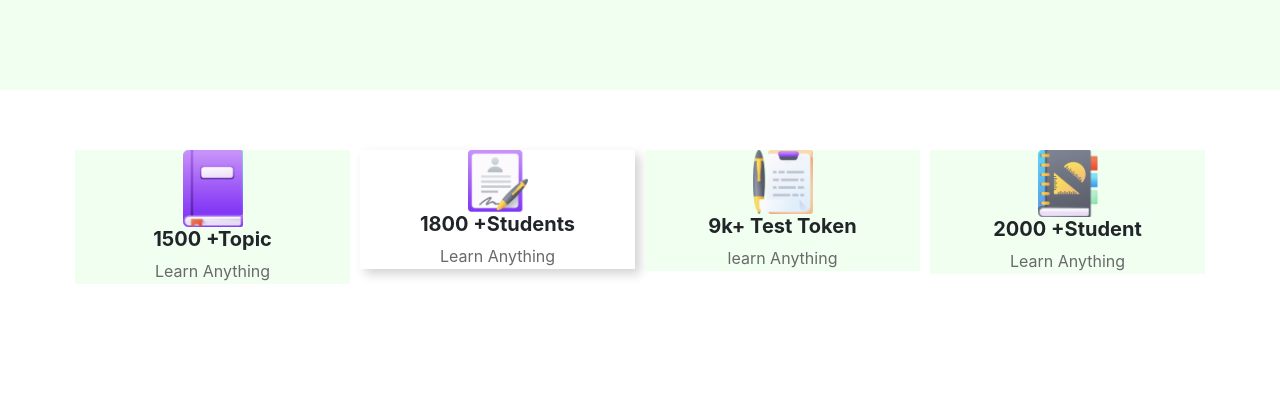
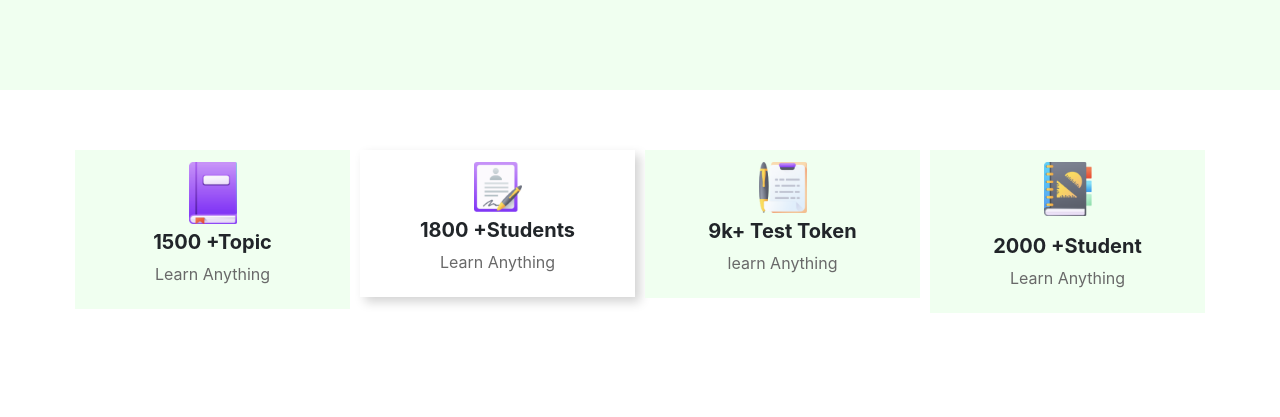
Before and after one commit to Asitkdey540/e-school-project, a plain HTML site: page index.html in a window 1280 px wide. Shown: the part 310-727 px from the top of the page. Drawn offline with nearby package versions, Linux system fonts and the light colour scheme.

Commit message:
some-changes

```diff
--- a/school.css
+++ b/school.css
@@ -39,20 +39,23 @@ h6{
     color: #FD511A;
     font-weight: 500;
 }
+
+p{
+    color: dimgray;
+}
+h5{
+    text-align: center;
+}
+
 h3{
     text-align: center;
     font-weight: bold;
     font-size: 20px;
     box-sizing: content-box;
 }
-p{
-    color: dimgray;
-}
-h5{
-    text-align: center;
-}
 .categories img{
     width: 60px;
+    padding: 6px;
 }
 .col-md-3{
     text-align: center;
@@ -60,10 +63,12 @@ h5{
 }
 .learn-any{
     background-color: #F0FFF0;
+    padding: 6px;
 }
 .learn-img{
     background-color: #fff;
-    box-shadow: 5px 5px 10px lightgray
+    box-shadow: 5px 5px 10px lightgray;
+    padding: 6px;
 }
 .sign-in-btn{
     background-color: #21B573;
```
Also changed, not shown: index.html (+1 -0 lines).
